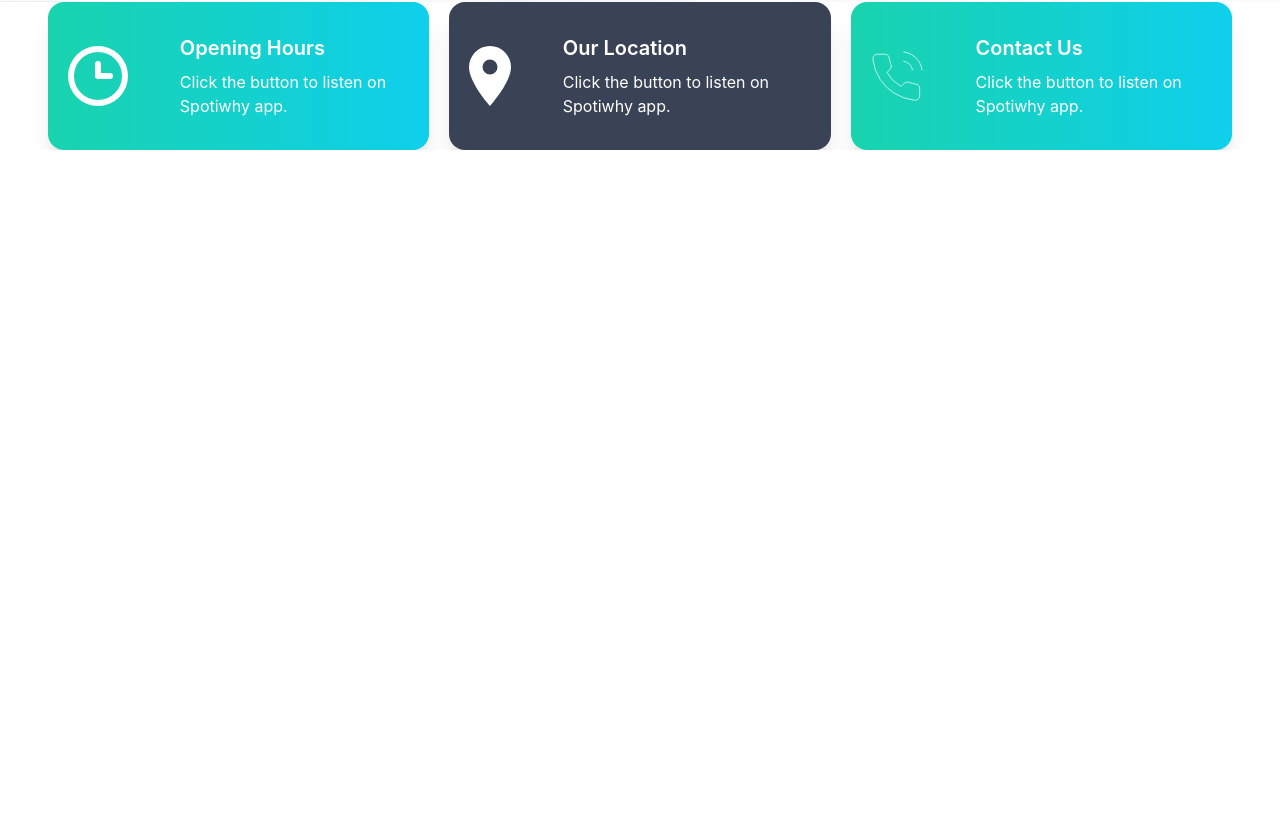
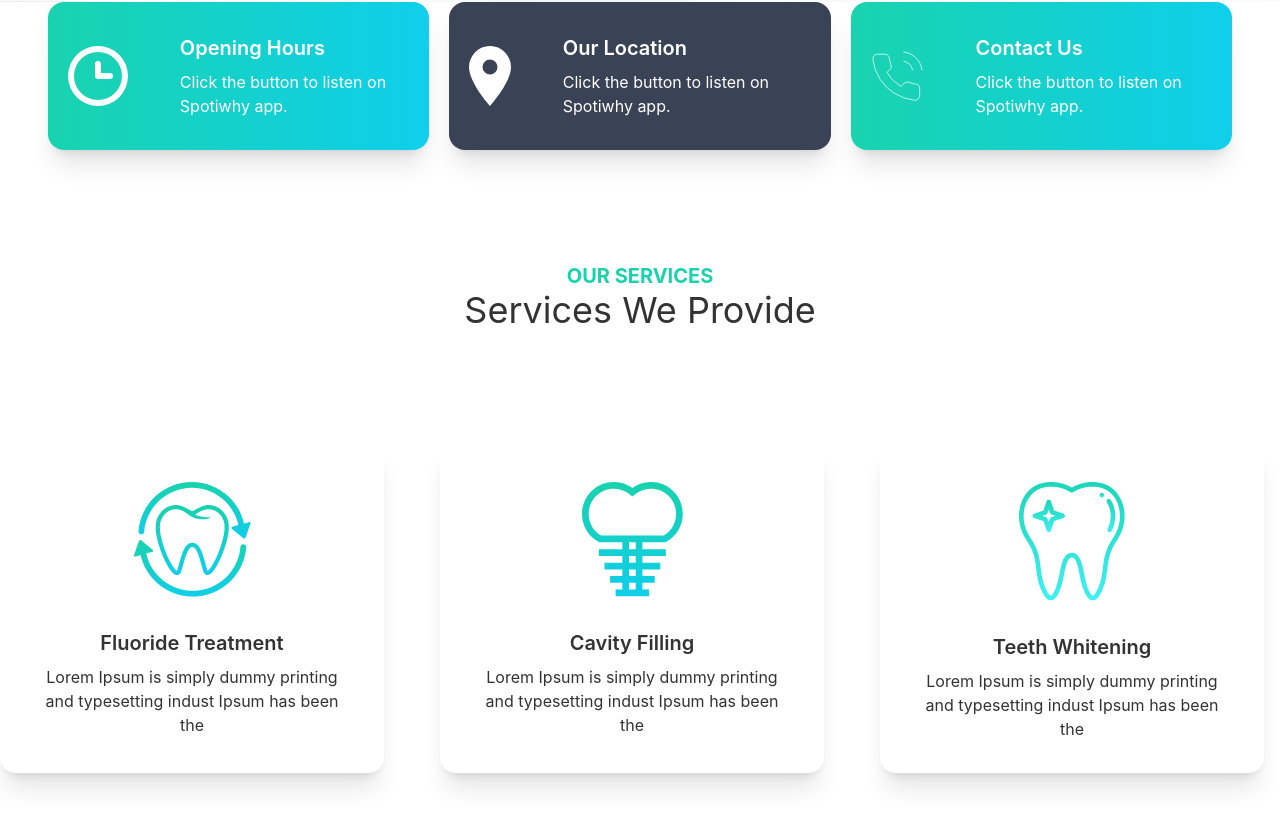
Before and after one commit to Neelporos/doctors-portal-client-site, a React (Create React App) app: page / in a window 1280 px wide. Shown: the part 862-1688 px from the top of the page. Before the commit the page ends 1012 px from the top, so only its background shows below. Built offline with nearby package versions, Linux system fonts and the light colour scheme.

Commit message:
Service Card Done

```diff
--- a/src/Pages/Home/Info.js
+++ b/src/Pages/Home/Info.js
@@ -6,7 +6,7 @@ import phone from '../../assets/icons/phone.svg'
 
 const Info = () => {
     return (
-        <div className='grid .grid-cols-1 lg:grid-cols-3 gap-5 px-12'>
+        <div className='grid .grid-cols-1 lg:grid-cols-3 gap-5 px-12 mb-20'>
             <InfoCard bgClass="bg-gradient-to-r from-secondary to-primary" cardTitle="Opening Hours" img={clock}></InfoCard>
             <InfoCard bgClass="bg-accent" cardTitle="Our Location" img={marker}></InfoCard>
             <InfoCard bgClass="bg-gradient-to-r from-secondary to-primary" cardTitle="Contact Us" img={phone}></InfoCard>
--- /dev/null
+++ b/src/Pages/Home/Service.js
@@ -0,0 +1,21 @@
+import React from "react";
+
+const Service = ({service}) => {
+  return (
+    <div class="card w-96 bg-base-100 shadow-xl">
+      <figure class="px-10 pt-10">
+        <img
+          src={service.img}
+          alt="Shoes"
+          class="rounded-xl"
+        />
+      </figure>
+      <div class="card-body items-center text-center">
+        <h2 class="card-title">{service.name}</h2>
+        <p>{service.description}</p>
+      </div>
+    </div>
+  );
+};
+
+export default Service;
--- a/src/Pages/Home/Services.js
+++ b/src/Pages/Home/Services.js
@@ -1,9 +1,44 @@
 import React from 'react';
+import fluoride from '../../assets/images/fluoride.png';
+import cavity from '../../assets/images/cavity.png';
+import whitening from '../../assets/images/whitening.png';
+import Service from './Service';
 
 const Services = () => {
+    const services =[
+        {
+            _id: 1,
+            name: 'Fluoride Treatment',
+            description: 'Lorem Ipsum is simply dummy printing and typesetting indust Ipsum has been the',
+            img: fluoride
+        },
+        {
+            _id: 2,
+            name: 'Cavity Filling',
+            description: 'Lorem Ipsum is simply dummy printing and typesetting indust Ipsum has been the',
+            img: cavity
+        },
+        {
+            _id: 3,
+            name: 'Teeth Whitening',
+            description: 'Lorem Ipsum is simply dummy printing and typesetting indust Ipsum has been the',
+            img: whitening
+        }
+    ]
     return (
-        <div>
-
+        <div className='my-28'>
+            <div className='text-center'>
+                <h2 className='text-secondary font-bold text-xl uppercase'>Our Services</h2>
+                <h2 className='text-4xl'>Services We Provide</h2>
+            </div>
+            <div className='grid sm:grid-cols-1 md:grid-cols-2 lg:grid-cols-3 gap-10 my-28'>
+                {
+                    services.map(service => <Service
+                    key={service._id}
+                    service={service}
+                    ></Service>)
+                }
+            </div>
         </div>
     );
 };
```
